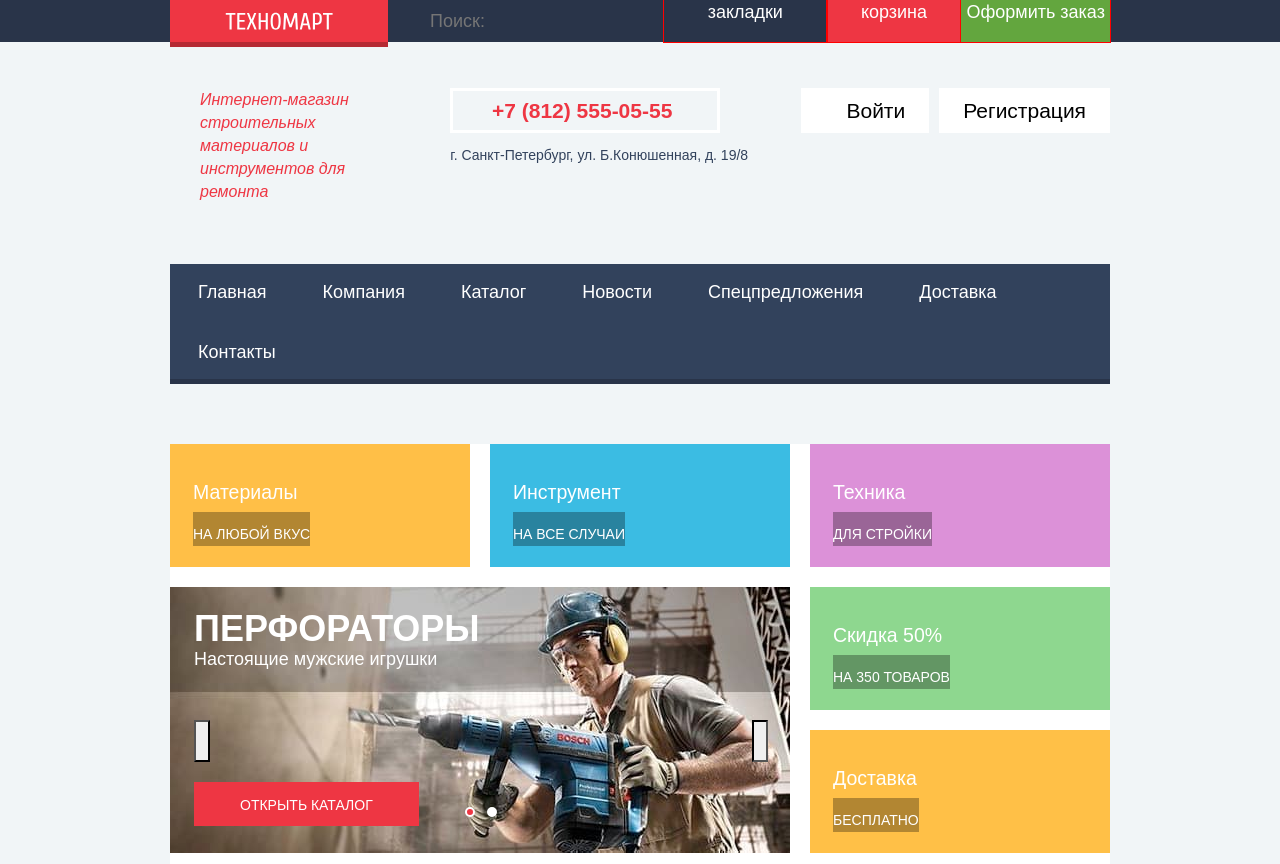
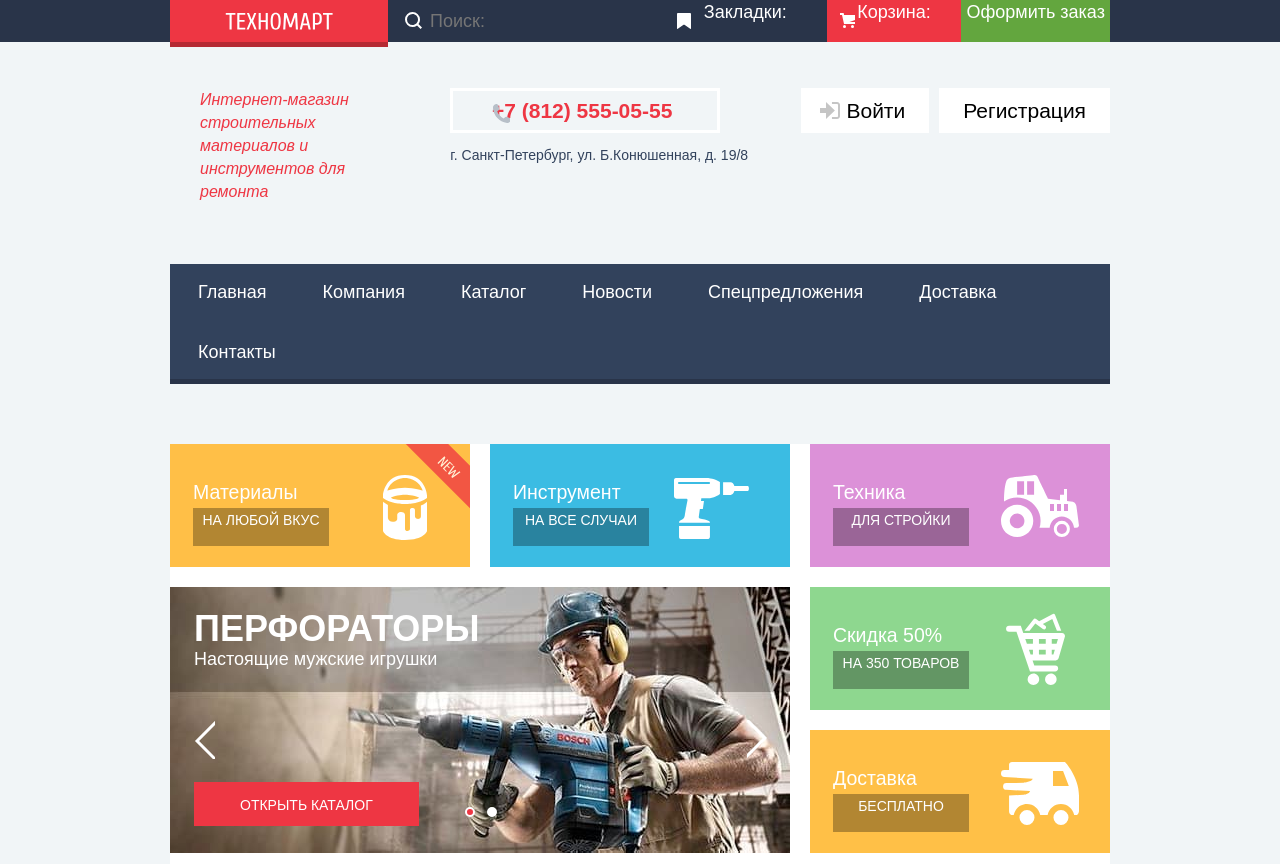
Before and after one commit to ArtemCreator/1465599-technomart-29, a plain HTML site: page index.html in a window 1280 px wide. Shown: the top 864 px of the page. Drawn offline with Linux system fonts and the light colour scheme; a web font is replaced by a local one.

Commit message:
Добавил декоративных элементов на главной странице

```diff
--- a/css/style.css
+++ b/css/style.css
@@ -147,6 +147,19 @@
   overflow: hidden;
 }
 
+.new-span {
+  position: absolute;
+  display: block;
+  width: 67px;
+  height: 67px;
+  background: url("../img/span-new.svg");
+  background-repeat: no-repeat;
+  background-position: 0 0;
+  top: 0;
+  right: 0;
+  z-index: 10;
+}
+
 /* Main navigation */
 
 .main-header {
@@ -196,6 +209,26 @@
   height: 18px;
 }
 
+.search::before {
+  content: "";
+  position: absolute;
+  display: block;
+  top: 12px;
+  left: 17px;
+  width: 17px;
+  height: 17px;
+  background-image: url("../img/icon-search.svg");
+  background-repeat: no-repeat;
+  background-position: 0 0;
+}
+
+.search::before:hover path {
+  fill: var(--basic-red);
+}
+
+.search {
+  position: relative;
+}
 .search [type="search"]{
   min-width: 271px;
   min-height: 42px;
@@ -205,30 +238,27 @@
   border: none;
 }
 
-.search [type="search"]:hover {
+input[type="search"]:hover {
   background-color: var(--basic-white);
   color: var(--black);
 }
 
 .header-menu {
   display: block;
-  outline: 1px solid red;
-  outline-offset: inherit;
 }
 
 
 .bookmarks::before {
   content: "";
   position: absolute;
-  top: 10px;
-  left: 10px;
+  display: block;
+  top: 13px;
+  left: 13px;
   width: 14px;
-  width: 15.6px;
-  background-image: url("img/icon-bookmark.svg");
+  height: 15.6px;
+  background-image: url("../img/icon-bookmark.svg");
   background-repeat: no-repeat;
   background-position: 0 0;
-  z-index: 100;
-
 }
 
 .bookmarks{
@@ -237,7 +267,21 @@
   position: relative;
 }
 
+.basket::before {
+  content: "";
+  position: absolute;
+  display: block;
+  top: 13px;
+  left: 13px;
+  width: 15px;
+  height: 15px;
+  background-image: url("../img/icon-cart.svg");
+  background-repeat: no-repeat;
+  background-position: 0 0;
+}
+
 .basket {
+  position: relative;;
   width: 136px;
   height: 42px;
   background-color: var(--basic-red);
@@ -283,10 +327,11 @@
 
 .header-phone::before {
   content: "";
+  display: block;
   position: absolute;
-  background-image: url("img/icon-phone.svg");
-  top: 0;
-  left: 0;
+  background-image: url("../img/icon-phone.svg");
+  top: 13px;
+  left: 39px;
   width: 17.5px;
   height: 19px;
   background-repeat: no-repeat;
@@ -383,7 +428,23 @@ user-menu-list li:last-child {
   background-color: var(--basic-white);
 }
 
+.login-link::before {
+  content: "";
+  position: absolute;
+  top: 14px;
+  left: 19px;
+
+  display: block;
+  width: 20px;
+  height: 17px;
+
+  background-image: url("../img/icon-login.svg");
+  background-repeat: no-repeat;
+  position: 0 0;
+}
+
 .login-link {
+  position: relative;
   padding-top: 12px;
   padding-right: 24px;
   padding-bottom: 12px;
@@ -538,6 +599,7 @@ user-menu-list li:last-child {
   font-family: inherit;
   font-size: inherit;
   width: 95px;
+  height: 38px;
 
   color: var(--black);
   border: none;
@@ -546,7 +608,7 @@ user-menu-list li:last-child {
 }
 
 .price-controls span {
-  margin: 5px;
+  margin: 3px;
 }
 
 .filter-title {
@@ -590,41 +652,99 @@ user-menu-list li:last-child {
 }
 
 .applications-item {
-  position: relative;
+
   padding-top: 20px;
   padding-bottom: 21px;
   padding-left: 23px;
 }
 
-.applications-item:nth-child(1)::before {
+.applications-item:nth-child(1)::before{
   content: "";
+  display: block;
   position: absolute;
-  top: 0;
-  right: 0;
-  background-image: url("img/icon-1.svg");
-  width: 44;
+  top: 31px;
+  right: 43px;
+  background-image: url("../img/icon-1.svg");
+  width: 44px;
   height: 65px;
   background-repeat: no-repeat;
   position: 0 0;
 }
 
 .applications-item:nth-child(1) {
+  position: relative;
   background-color: var(--special-yellow);
 }
 
+.applications-item:nth-child(2)::before{
+  content: "";
+  display: block;
+  position: absolute;
+  top: 34px;
+  right: 41px;
+  background-image: url("../img/icon-2.svg");
+  width: 75px;
+  height: 61px;
+  background-repeat: no-repeat;
+  position: 0 0;
+}
+
 .applications-item:nth-child(2) {
+  position: relative;
   background-color: var(--special-blue);
 }
 
+.applications-item:nth-child(3)::before{
+  content: "";
+  display: block;
+  position: absolute;
+  top: 31px;
+  right: 31px;
+  background-image: url("../img/icon-3.svg");
+  width: 78px;
+  height: 62px;
+  background-repeat: no-repeat;
+  position: 0 0;
+}
+
 .applications-item:nth-child(3) {
+  position: relative;
   background-color: var(--special-liliac);
 }
 
+.applications-item:nth-child(4)::before{
+  content: "";
+  display: block;
+  position: absolute;
+  top: 26px;
+  right: 45px;
+  background-image: url("../img/icon-4.svg");
+  width: 59px;
+  height: 72px;
+  background-repeat: no-repeat;
+  position: 0 0;
+}
+
 .applications-item:nth-child(4) {
+  position: relative;
   background-color: var(--special-greenlight);
 }
 
+.applications-item:nth-child(5)::before{
+  content: "";
+  display: block;
+  position: absolute;
+  top: 32px;
+  right: 31px;
+  background-image: url("../img/icon-5.svg");
+  width: 78px;
+  height: 63px;
+  background-repeat: no-repeat;
+  position: 0 0;
+}
+
 .applications-item:nth-child(5) {
+  position: relative;
   background-color: var(--special-yellowlight);
 }
 
@@ -642,11 +762,11 @@ user-menu-list li:last-child {
 
 .applications-button {
   position: absolute;
+  bottom: 21px;
   display: block;
-  padding-top: 10px;
-
+  width: 136px;
+  height: 38px;;
   background-color: var(--white-background);
-  bottom: 21px;
 
 }
 
@@ -722,16 +842,28 @@ user-menu-list li:last-child {
 }
 
 .slider-controls .button-back{
-  background-image: url("img/shape.svg");
+  background-image: url("../img/shape.svg");
   background-repeat: no-repeat;
+  background-color: transparent;
   background-position: 0 0;
+  width: 21px;
+  height: 39px;
+  border: none;
+  outline: none;
+  cursor: pointer;
 }
 
 .slider-controls .button-next {
-  background-image: url("img/shape.svg");
+  background-image: url("../img/shape.svg");
   background-repeat: no-repeat;
+  background-color: transparent;
   background-position: 0 0;
+  width: 21px;
+  height: 39px;
   transform: rotate(180deg);
+  border: none;
+  outline: none;
+  cursor: pointer;
 }
 
 .slider-pagination {
@@ -796,9 +928,11 @@ user-menu-list li:last-child {
 .container-categories {
   display: flex;
   justify-content: space-between;
+  align-items: center;
 
   height: 89px;
-  padding: 25px 14px 26px 28px;
+  padding-right: 14px;
+  padding-left: 28px;
   margin-bottom: 20px;
 
   background-color: var(--basic-beigelight);
@@ -806,6 +940,8 @@ user-menu-list li:last-child {
 
 .popular-header .button {
   display: block;
+  width: 192px;
+  height: 38px;
 }
 .popular-goods-list {
   display: grid;
@@ -824,6 +960,7 @@ user-menu-list li:last-child {
 
 .popular-goods-item,
 .catalog-item {
+  position: relative;
   box-sizing: border-box;
   border: 1px solid var(--grey-border);
 }
@@ -1012,14 +1149,11 @@ user-menu-list li:last-child {
 
 .company-loyout {
   display: grid;
-  grid-template-columns: 1fr min-content;
+  grid-template-columns: 1fr 1fr;
   column-gap: 180px;
+  padding-bottom: 70px;
 }
 
-.company-info {
-  display: flex;
-  justify-content: space-between;
-}
 
 .company-info-box {
   box-sizing: border-box;
@@ -1030,15 +1164,26 @@ user-menu-list li:last-child {
 }
 
 .carriers-list {
-  list-style: ;
+  list-style: none;
   color: var(--black);
-  margin: 0;
+  margin: 37px;
   padding: 0;
   text-align: start;
 }
 
-carriers-item {
-  text-align: start;
+.carriers-item::before {
+  content: "";
+  position: absolute;
+  top: 11px;
+  left: -30px;
+
+  display: block;
+  width: 25px;
+  height: 2px;
+  background-color: var(--basic-red);
+}
+.carriers-item {
+ position: relative;
 }
 
 .company-info-map {
--- a/index.html
+++ b/index.html
@@ -26,14 +26,13 @@
           </a>
           <div class="search">
             <form action="#" method="get">
-              <label for="search"></label>
-              <input type="search" name="search" id="search" placeholder="Поиск:" required>
+              <label class="search-label" id="search"></label>
+              <input type="search" name="search" for="search" placeholder="Поиск:" required>
             </form>
-
           </div>
 
-          <a class="header-menu bookmarks" href="#">закладки</a>
-          <a class="header-menu basket" href="#">корзина</a>
+          <a class="header-menu bookmarks" href="#">Закладки:</a>
+          <a class="header-menu basket" href="#">Корзина:</a>
           <a class="header-menu checkout" href="#">Оформить заказ</a>
 
 
@@ -75,6 +74,7 @@
     <h1 class="visually-hidden">интернет-магазин «Техномарт»</h1>
     <section class="applications-list">
       <article class="applications-item">
+        <span class="new-span"></span>
         <h2 class="headline aplications-headline">Материалы</h2>
         <a class="button applications-button" href="#">на любой вкус</a>
       </article>
@@ -140,7 +140,7 @@
         <li class="popular-goods-item">
           <div class="catalog-image-box">
             <img class="catalog-item-image" src="img/bosch9000.jpg" width="184" height="164"
-              alt="Перфоратор BOSCH BFG 9000">
+            alt="Перфоратор BOSCH BFG 9000">
           </div>
           <a class="catalog-item-title" href="#">
             <h3>Перфоратор BOSCH BFG 9000</h3>
@@ -151,6 +151,7 @@
           </p>
         </li>
         <li class="popular-goods-item">
+          <span class="new-span"></span>
           <div class="catalog-image-box">
             <img class="catalog-item-image" src="img/bosch3000.jpg" width="127" height="122"
               alt="Перфоратор BOSCH BFG 3000">
@@ -177,6 +178,7 @@
           </p>
         </li>
         <li class="popular-goods-item">
+          <span class="new-span"></span>
           <div class="catalog-image-box">
             <img class="catalog-item-image" src="img/bosch2000.jpg" width="127" height="112"
               alt="Перфоратор BOSCH BFG 2000">
@@ -293,7 +295,7 @@
 
     </section>
 
-    <section class="company-info loyout-positioner">
+    <section class="company-info loyout-positioner company-loyout">
       <h2 class="visually-hidden">Информация о компании</h2>
       <article class="company-info-box">
         <h3 class="headline headline-categories headline-black-colors">Компания «Техномарт»</h3>
```
Also changed, not shown: img/icon-2.svg (added), img/icon-3.svg (added), img/icon-4.svg (added), img/icon-5.svg (added), img/icon-cart.svg (added), img/icon-login.svg (added), img/icon-search.svg (added), img/span-new.svg (added).
